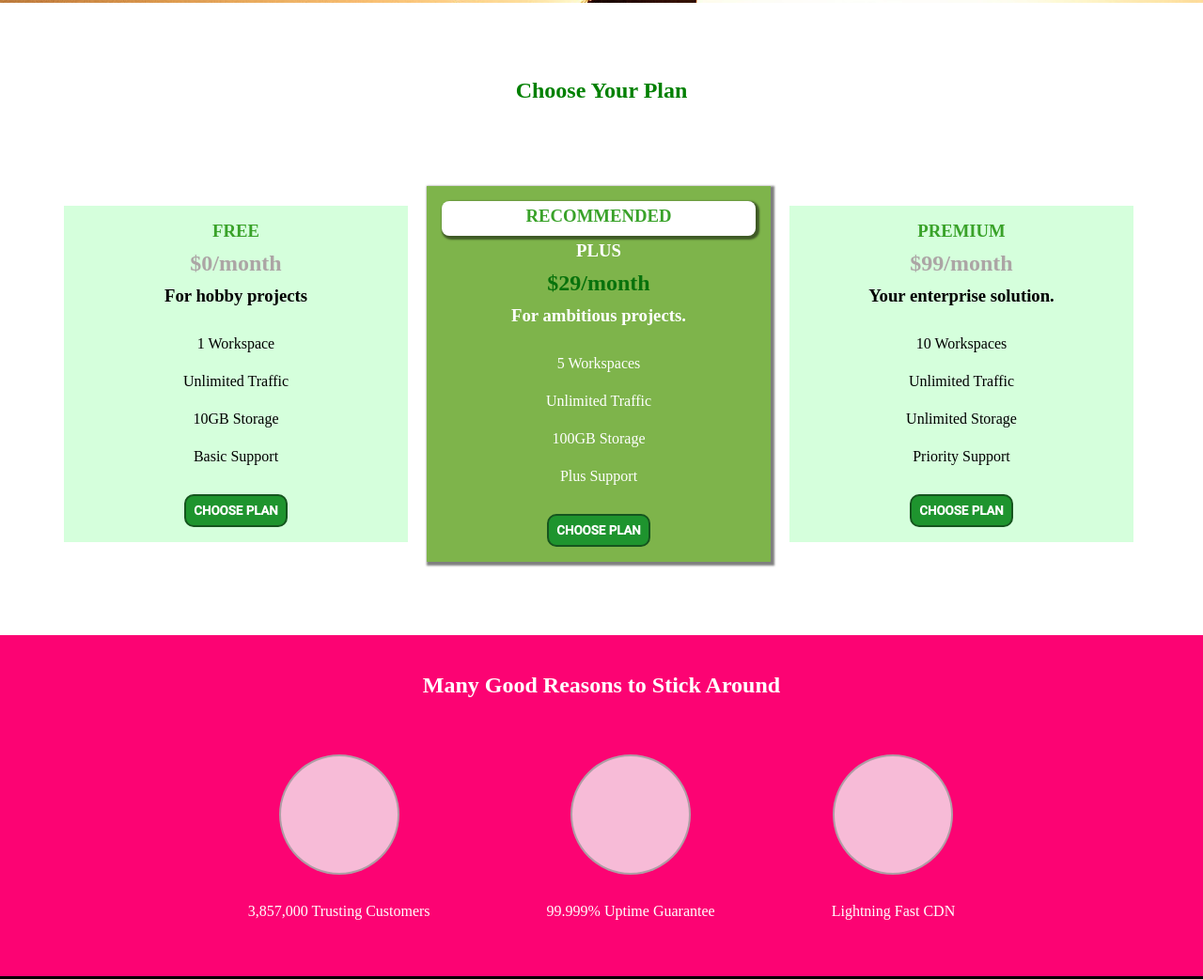
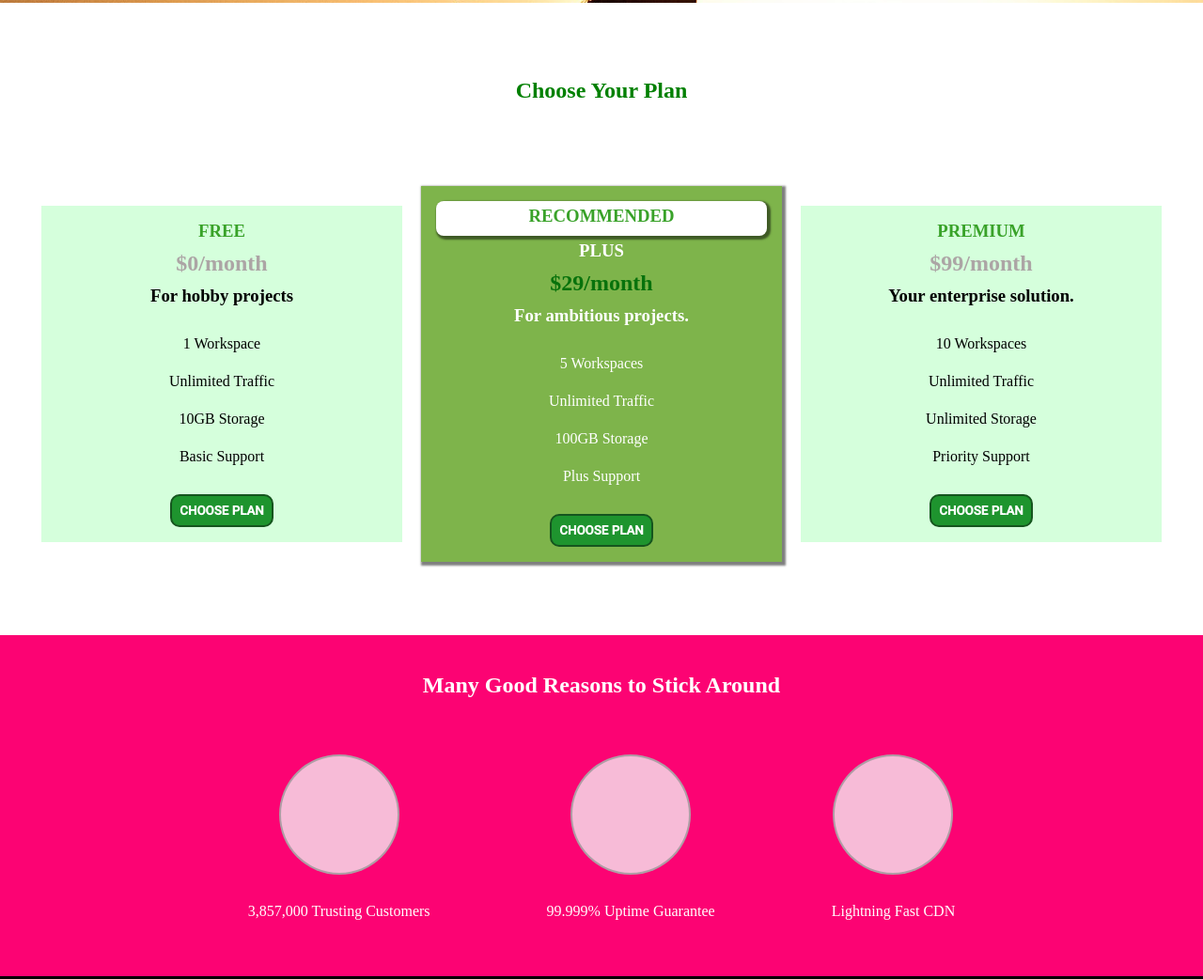
Before and after one commit to doubleb133/hos, a plain HTML site: page index.html in a window 1280 px wide. Shown: the part 605-1647 px from the top of the page at 94% size. Drawn offline with nearby package versions, Linux system fonts and the light colour scheme; a web font is replaced by a local one.

Commit message:
Update styles.css

```diff
--- a/css/styles.css
+++ b/css/styles.css
@@ -72,8 +72,11 @@ label a{
   font-size: 2rem;
   color: #fff;
 }
+.main-plans{
+  text-align: center;
+}
+
 .plans-container{
-  padding-left: 60px;
   padding-bottom: 70px;
 }
 
```
